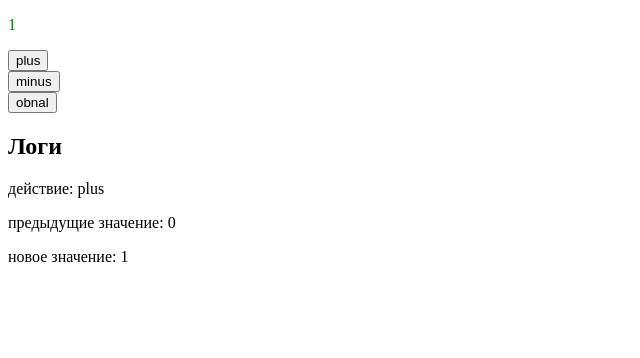
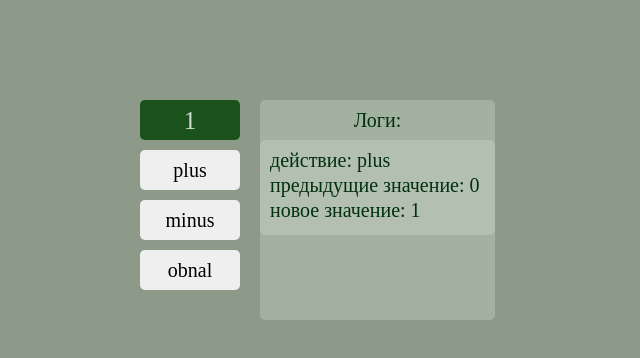
Before and after one commit to kyuubi-Yhp/ReactAppCounterPlusMius, a React (Vite) app: page / in a window 1280 px wide. Both pictures are taken after a click on the button "plus". Shown: the top 358 px of the page, without its empty margins (0-640 px from the left). Built offline with nearby package versions, Linux system fonts and the light colour scheme.

Commit message:
добавлены стили классы и пустой компонент для бекграунда на будущее

```diff
--- a/src/App.css
+++ b/src/App.css
@@ -0,0 +1,9 @@
+
+.container__app {
+  width: 1000px;
+  margin: 100px auto;
+  display: flex;
+  flex-direction: row;
+  align-items: flex-start;
+  gap: 20px;
+}
--- a/src/App.jsx
+++ b/src/App.jsx
@@ -1,10 +1,11 @@
 import { useState } from 'react'
+// import Background from './components/Background/Background'
 import Counter from './components/Counter/Counter'
 import Button from './components/Button/Button'
 import Logs from './components/LogsList/LogsList'
 import './App.css'
 
-const logTitle = 'Логи'
+const logTitle = 'Логи: '
 const INITIAL_COUNTER = 0
 const COUNTER_STEP = 1
 const MAX_COUNTER_VALUE = 5
@@ -65,7 +66,8 @@ function App() {
   }
 
   return (
-    <div>
+    <div className='container__app'>
+      <section className='container__button'>
       <Counter
         isDanger={isCounterLimit()}
         value={counter}
@@ -84,10 +86,13 @@ function App() {
         text={'obnal'}
         onClick={obnal}
       />
+      </section>
+      <section className='container__logs'>
       <Logs
         title={logTitle}
         logs={logs}
       />
+      </section>
     </div>
   )
 }
--- /dev/null
+++ b/src/components/Background/Background.jsx
@@ -0,0 +1,9 @@
+import './Background.css'
+function Background() {
+  return (
+    // компонент для будущего фона вероятно
+    <div></div>
+  )
+}
+
+export default Background
--- a/src/components/Button/Button.css
+++ b/src/components/Button/Button.css
@@ -0,0 +1,7 @@
+.button {
+  font-size: 20px;
+  margin: 0 0 10px 0;
+  width: 100px;
+  height: 40px;
+  border-radius: 5px;
+}
--- a/src/components/Button/Button.jsx
+++ b/src/components/Button/Button.jsx
@@ -2,8 +2,8 @@ import './Button.css'
 function Button(props) {
 
   return (
-    <div>
-      <button
+    <div className='btn'>
+      <button className='button'
       disabled={props.disebl}
       onClick={props.onClick}
       >{props.text}</button>
--- a/src/components/Counter/Counter.css
+++ b/src/components/Counter/Counter.css
@@ -1,7 +1,20 @@
 .counter__danger {
-  color: red;
+  color: rgba(254, 33, 33, 0.856);
+  font-size: 25px;
+  margin: 0 0 10px 0;
 }
 
 .counter {
-  color: green;
+  color: rgba(255, 255, 255, 0.798);
+  font-size: 25px;
+  margin: 0 0 10px 0;
 }
+.counter, .counter__danger {
+  width: 100px;
+  height: 40px;
+  background-color: rgb(27, 82, 27);
+  border-radius: 5px;
+  display: flex;
+  align-items: center;
+  justify-content: center;
+}
--- a/src/components/LogsList/LogsList.jsx
+++ b/src/components/LogsList/LogsList.jsx
@@ -1,14 +1,17 @@
+import './LogsList.css'
+
 function Logs(props) {
   console.log(props.logs)
   return (
-    <div>
-      <h2>{props.title}</h2>
+    <div className="logsList">
+      <h2 className='LogsList__title'>{props.title}</h2>
       {props.logs.map(function(item) {
         return (
-          <div key={item.id}>
-            <p>действие: {item.action}</p>
-            <p>предыдущие значение: {item.prevValue}</p>
-            <p>новое значение: {item.value}</p>
+          <div className='logs__item-list'
+          key={item.id}>
+            <p className='logs__item'>действие: {item.action}</p>
+            <p className='logs__item'>предыдущие значение: {item.prevValue}</p>
+            <p className='logs__item'>новое значение: {item.value}</p>
           </div>
         )
       })}
--- /dev/null
+++ b/src/components/LogsList/logsList.css
@@ -0,0 +1,32 @@
+.logsList {
+  z-index: 1;
+  overflow: auto;
+  min-height: 220px;
+  max-height: 480px;
+  width: 235px;
+  color: #00300f;
+  background-color: #eeffea3a;
+  border-radius: 5px;
+}
+
+.LogsList__title {
+  height: 40px;
+  display: flex;
+  align-items: center;
+  justify-content: center;
+  font-size: 20px;
+}
+
+.logs__item-list {
+  background-color: #ffffff2c;
+  border-radius: 5px;
+  padding: 10px;
+  margin: 0 0 15px 0;
+  font-size: 20px;
+
+}
+
+.logs__item {
+    margin: 0 0 5px 0;
+
+}
--- a/src/index.css
+++ b/src/index.css
@@ -0,0 +1,5 @@
+body {
+  width: 100%;
+  height: 100%;
+  background-color: #08240075;
+}
--- a/src/index.jsx
+++ b/src/index.jsx
@@ -1,6 +1,7 @@
 import ReactDOM from 'react-dom/client'
 import './index.css'
 import App from './App.jsx'
+import './resetstyle.css'
 
 const root = ReactDOM.createRoot(document.getElementById('root'));
 root.render(<App />);
--- /dev/null
+++ b/src/resetstyle.css
@@ -0,0 +1,18 @@
+*{padding: 0;margin: 0;border: 0;}
+*,*:before,*:after{-moz-box-sizing: border-box;-webkit-box-sizing: border-box;box-sizing: border-box;}
+:focus,:active{outline: none;}
+a:focus,a:active{outline: none;}
+nav,footer,header,aside{display: block;}
+html,body{
+height:100%;width:100%;
+font-size:100%;line-height:1;-ms-text-size-adjust:100%;-moz-text-size-adjust:100%;-webkit-text-size-adjust:100%;}
+input,button,textarea{font-family:inherit;}
+input::-ms-clear{display: none;}
+button{cursor: pointer;}
+button::-moz-focus-inner{padding:0;border:0;}
+a,a:visited{text-decoration: none;}
+a:hover{text-decoration: none;}
+ul li{list-style: none;}
+img{vertical-align: top;}
+h1,h2,h3,h4,h5,h6{font-size:inherit;font-weight: inherit;}
+a{color:inherit;}
```
Also changed, not shown: src/components/Background/Background.css (added).
